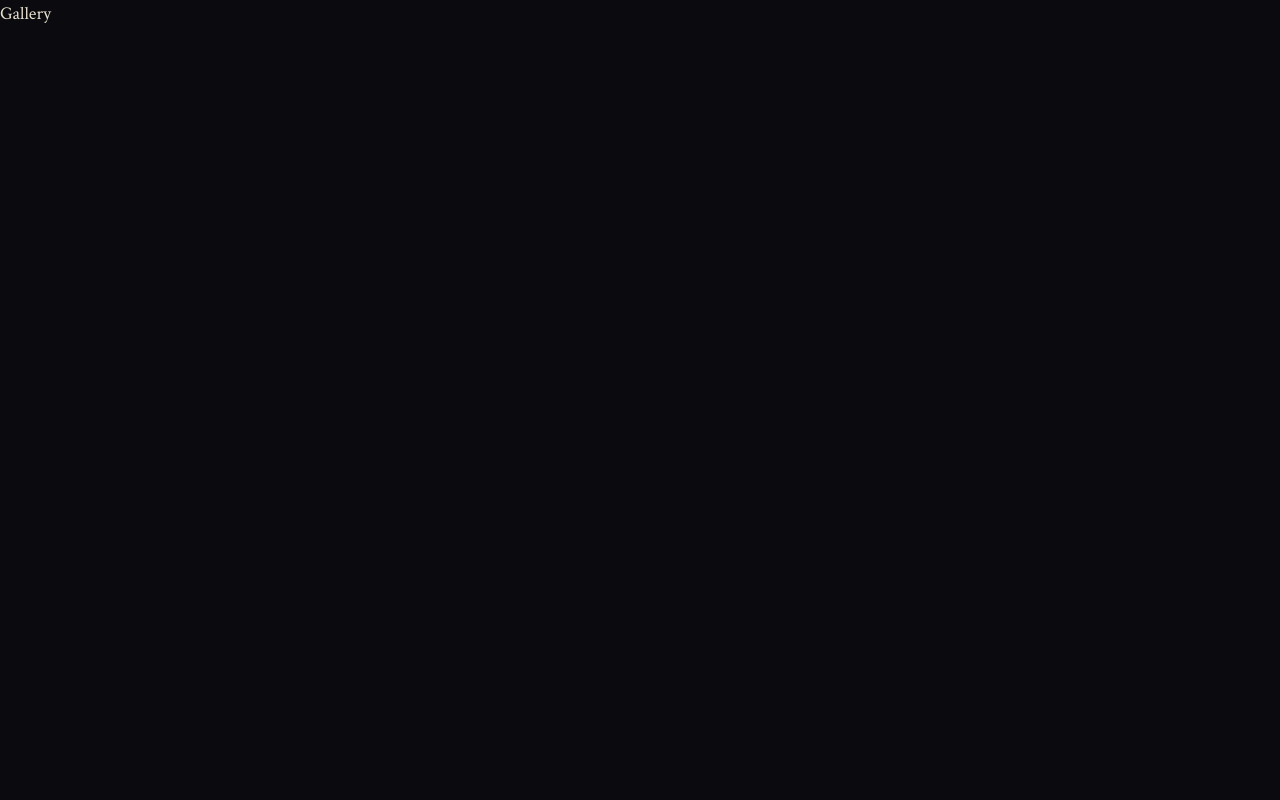
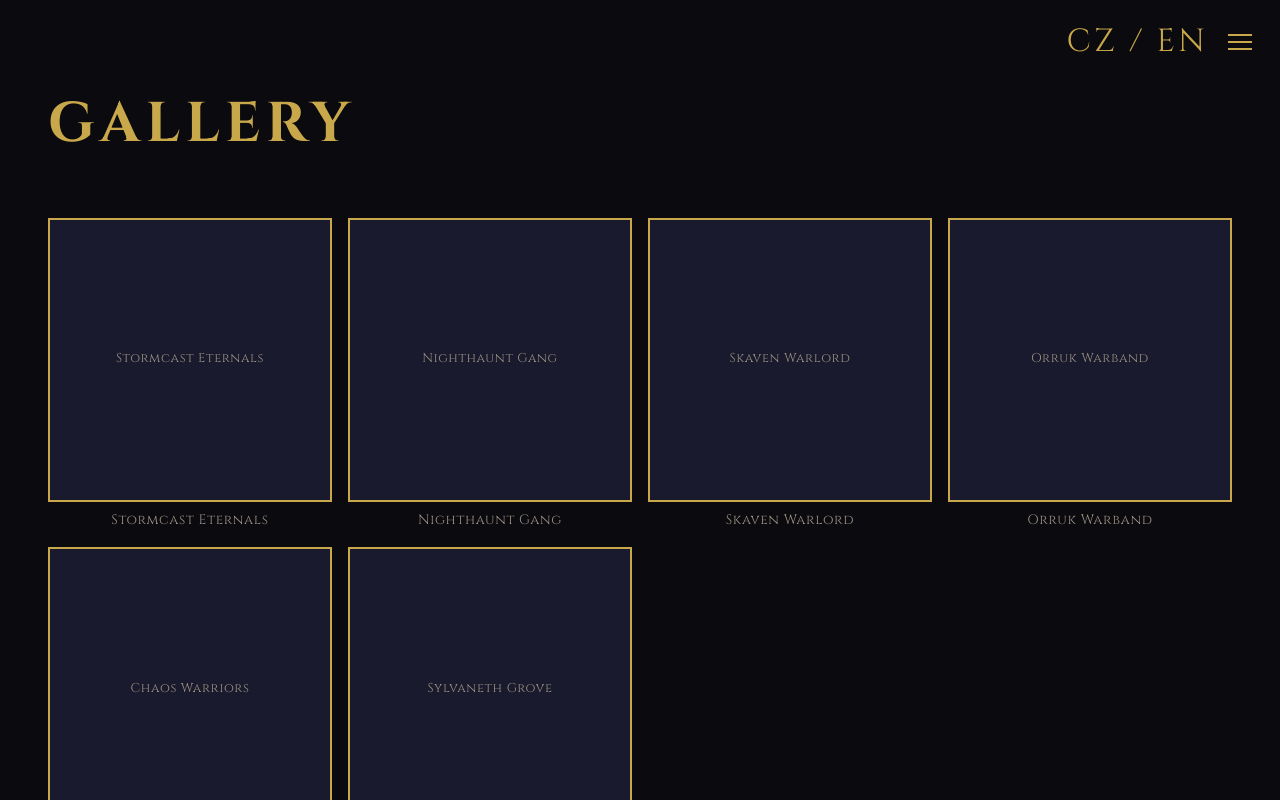
Before and after one commit to MartaPisova/affordable-miniatures, a React (Vite) app: page /gallery in a window 1280 px wide. Shown: the top 800 px of the page. Built offline with nearby package versions, Linux system fonts and the light colour scheme.

Commit message:
gallery page with lihtbox

```diff
--- /dev/null
+++ b/src/pages/Gallery.css
@@ -0,0 +1,179 @@
+.gallery-page {
+  min-height: 100vh;
+  display: flex;
+  flex-direction: column;
+}
+
+.gallery-header {
+  padding: 5rem 3rem 2rem;
+}
+
+.gallery-header h1 {
+  font-size: clamp(2rem, 5vw, 3.5rem);
+  text-transform: uppercase;
+  letter-spacing: 0.1em;
+}
+
+.gallery-grid {
+  flex: 1;
+  display: grid;
+  grid-template-columns: repeat(auto-fill, minmax(250px, 1fr));
+  gap: 1rem;
+  padding: 1rem 3rem 3rem;
+}
+
+.gallery-card {
+  cursor: pointer;
+  display: flex;
+  flex-direction: column;
+  gap: 0.5rem;
+}
+
+.gallery-card-photo {
+  aspect-ratio: 1;
+  border: 2px solid var(--color-gold);
+  background: var(--color-panel);
+  display: flex;
+  align-items: center;
+  justify-content: center;
+  overflow: hidden;
+  transition: border-color 0.3s ease;
+}
+
+.gallery-card:hover .gallery-card-photo {
+  border-color: var(--color-text);
+}
+
+.gallery-card-placeholder {
+  font-family: var(--font-display);
+  font-size: 0.8rem;
+  color: var(--color-text-muted);
+  text-align: center;
+  padding: 1rem;
+  letter-spacing: 0.05em;
+}
+
+.gallery-card-title {
+  font-family: var(--font-display);
+  font-size: 0.85rem;
+  color: var(--color-text-muted);
+  letter-spacing: 0.05em;
+  text-align: center;
+}
+
+/* Lightbox */
+.gallery-lightbox {
+  position: fixed;
+  inset: 0;
+  background: rgba(0, 0, 0, 0.92);
+  z-index: 2000;
+  display: flex;
+  align-items: center;
+  justify-content: center;
+  padding: 1rem;
+}
+
+.lightbox-content {
+  background: var(--color-panel);
+  border: 1px solid var(--color-gold);
+  width: 95vw;
+  max-height: 95vh;
+  overflow-y: auto;
+  padding: 2.5rem;
+  position: relative;
+  display: flex;
+  flex-direction: column;
+  gap: 1.5rem;
+}
+
+.lightbox-close {
+  position: absolute;
+  top: 1rem;
+  right: 1rem;
+  background: none;
+  border: none;
+  color: var(--color-gold);
+  font-size: 1.5rem;
+  cursor: pointer;
+}
+
+.lightbox-close:hover {
+  color: var(--color-text);
+}
+
+.lightbox-content h2 {
+  font-size: 1.8rem;
+  padding-right: 2rem;
+}
+
+.lightbox-desc {
+  color: var(--color-text-muted);
+  font-size: 1.1rem;
+}
+
+.lightbox-photos {
+  display: grid;
+  grid-template-columns: repeat(auto-fill, minmax(600px, 1fr));
+  gap: 1rem;
+}
+
+.lightbox-photo {
+  aspect-ratio: 4 / 3;
+  border: 1px solid var(--color-gold);
+  background: var(--color-bg);
+  display: flex;
+  align-items: center;
+  justify-content: center;
+}
+
+.lightbox-placeholder {
+  font-family: var(--font-display);
+  font-size: 1rem;
+  color: var(--color-text-muted);
+  letter-spacing: 0.05em;
+}
+
+.lightbox-link {
+  font-family: var(--font-display);
+  font-size: 1rem;
+  color: var(--color-gold);
+  letter-spacing: 0.1em;
+  align-self: flex-start;
+  border: 1px solid var(--color-gold);
+  padding: 0.5rem 1.5rem;
+  transition: all 0.3s ease;
+}
+
+.lightbox-link:hover {
+  background: var(--color-gold);
+  color: var(--color-bg);
+}
+
+.gallery-footer {
+  padding: 1.5rem 3rem;
+  border-top: 1px solid var(--color-gold);
+}
+
+.footer-home {
+  font-family: var(--font-display);
+  font-size: 0.9rem;
+  letter-spacing: 0.1em;
+}
+
+@media (max-width: 600px) {
+  .gallery-header {
+    padding: 5rem 1.5rem 1.5rem;
+  }
+
+ .gallery-grid {
+  flex: 1;
+  display: grid;
+  grid-template-columns: repeat(auto-fill, minmax(700px, 1fr));
+  gap: 1.5rem;
+  padding: 1rem 3rem 3rem;
+}
+
+  .lightbox-content {
+    padding: 1.5rem;
+  }
+}
--- a/src/pages/Gallery.jsx
+++ b/src/pages/Gallery.jsx
@@ -1 +1,82 @@
-export default function Gallery() { return <div>Gallery</div> }
+import { useState } from 'react'
+import { Link } from 'react-router-dom'
+import Navigation from '../components/Navigation'
+import './Gallery.css'
+
+const PLACEHOLDER_GALLERIES = [
+  { id: 1, title_en: 'Stormcast Eternals', title_cz: 'Stormcast Eternals', description_en: 'A golden warrior host of Sigmar.', description_cz: 'Zlatá armáda Sigmara.', price_category_slug: 'army', photos: ['Foto A1', 'Foto A2', 'Foto A3'] },
+  { id: 2, title_en: 'Nighthaunt Gang', title_cz: 'Noční přízraky', description_en: 'Ghostly undead warband.', description_cz: 'Přízračná banda nemrtvých.', price_category_slug: 'gang', photos: ['Foto B1', 'Foto B2'] },
+  { id: 3, title_en: 'Skaven Warlord', title_cz: 'Skaven válečník', description_en: 'Single display miniature.', description_cz: 'Jednotlivá výstavní miniatura.', price_category_slug: 'single-miniature', photos: ['Foto C1', 'Foto C2', 'Foto C3', 'Foto C4'] },
+  { id: 4, title_en: 'Orruk Warband', title_cz: 'Orruk banda', description_en: 'Fight warband commission.', description_cz: 'Bojová banda na zakázku.', price_category_slug: 'fight-warband', photos: ['Foto D1', 'Foto D2'] },
+  { id: 5, title_en: 'Chaos Warriors', title_cz: 'Chaos válečníci', description_en: 'Display piece with scenic base.', description_cz: 'Výstavní kus se scénickým podstavcem.', price_category_slug: 'display-piece', photos: ['Foto E1', 'Foto E2', 'Foto E3'] },
+  { id: 6, title_en: 'Sylvaneth Grove', title_cz: 'Sylvaneth háj', description_en: 'Army commission with custom basing.', description_cz: 'Armáda na zakázku s vlastními podstavci.', price_category_slug: 'army', photos: ['Foto F1', 'Foto F2'] },
+]
+
+export default function Gallery() {
+  const [lang, setLang] = useState('EN')
+  const [selected, setSelected] = useState(null)
+
+  return (
+    <div className="gallery-page">
+      <Navigation lang={lang} setLang={setLang} />
+
+      <header className="gallery-header">
+        <h1>{lang === 'EN' ? 'Gallery' : 'Galerie'}</h1>
+      </header>
+
+      <main className="gallery-grid">
+        {PLACEHOLDER_GALLERIES.map(item => (
+          <div
+            key={item.id}
+            className="gallery-card"
+            onClick={() => setSelected(item)}
+          >
+            <div className="gallery-card-photo">
+              <div className="gallery-card-placeholder">
+                {lang === 'EN' ? item.title_en : item.title_cz}
+              </div>
+            </div>
+            <div className="gallery-card-title">
+              {lang === 'EN' ? item.title_en : item.title_cz}
+            </div>
+          </div>
+        ))}
+      </main>
+
+      {selected && (
+        <div className="gallery-lightbox" onClick={() => setSelected(null)}>
+          <div className="lightbox-content" onClick={e => e.stopPropagation()}>
+            <button className="lightbox-close" onClick={() => setSelected(null)}>✕</button>
+
+            <h2>{lang === 'EN' ? selected.title_en : selected.title_cz}</h2>
+            <p className="lightbox-desc">
+              {lang === 'EN' ? selected.description_en : selected.description_cz}
+            </p>
+
+            <div className="lightbox-photos">
+              {selected.photos.map((photo, i) => (
+                <div key={i} className="lightbox-photo">
+                  <div className="lightbox-placeholder">{photo}</div>
+                </div>
+              ))}
+            </div>
+
+            <Link
+              to={`/pricing/${selected.price_category_slug}`}
+              className="lightbox-link"
+              onClick={() => setSelected(null)}
+            >
+              {lang === 'EN' ? '→ See pricing' : '→ Zobrazit ceník'}
+            </Link>
+          </div>
+        </div>
+      )}
+
+      <footer className="gallery-footer">
+        <Link to="/" className="footer-home">
+          {lang === 'EN' ? '← Home' : '← Domů'}
+        </Link>
+      </footer>
+    </div>
+  )
+}
```
